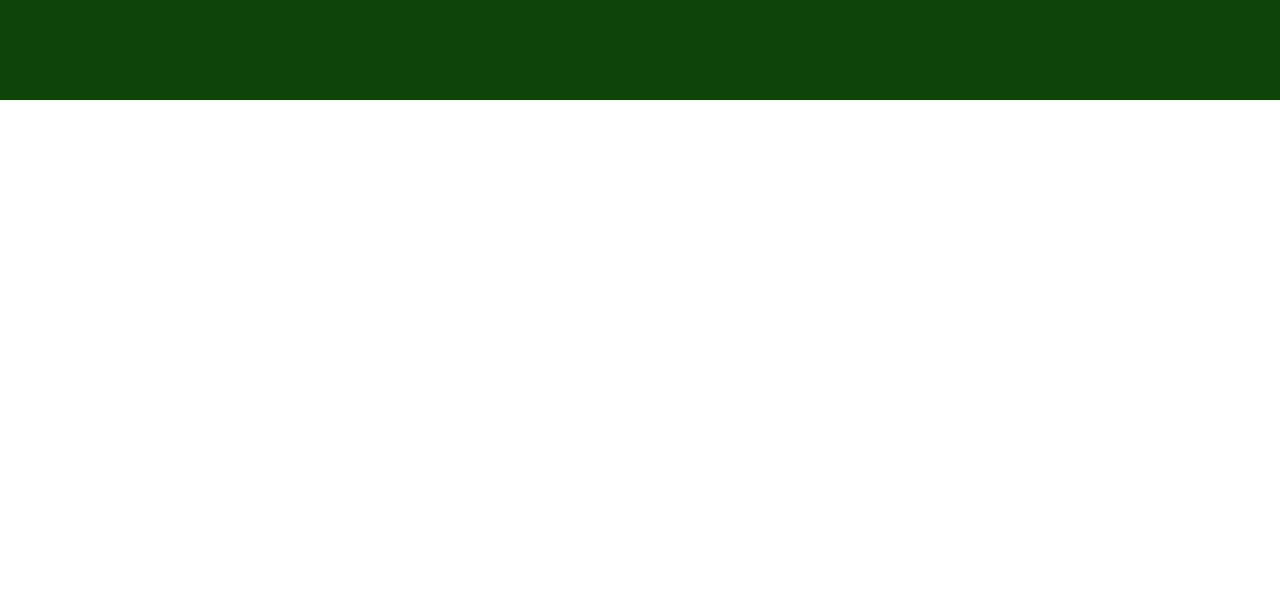
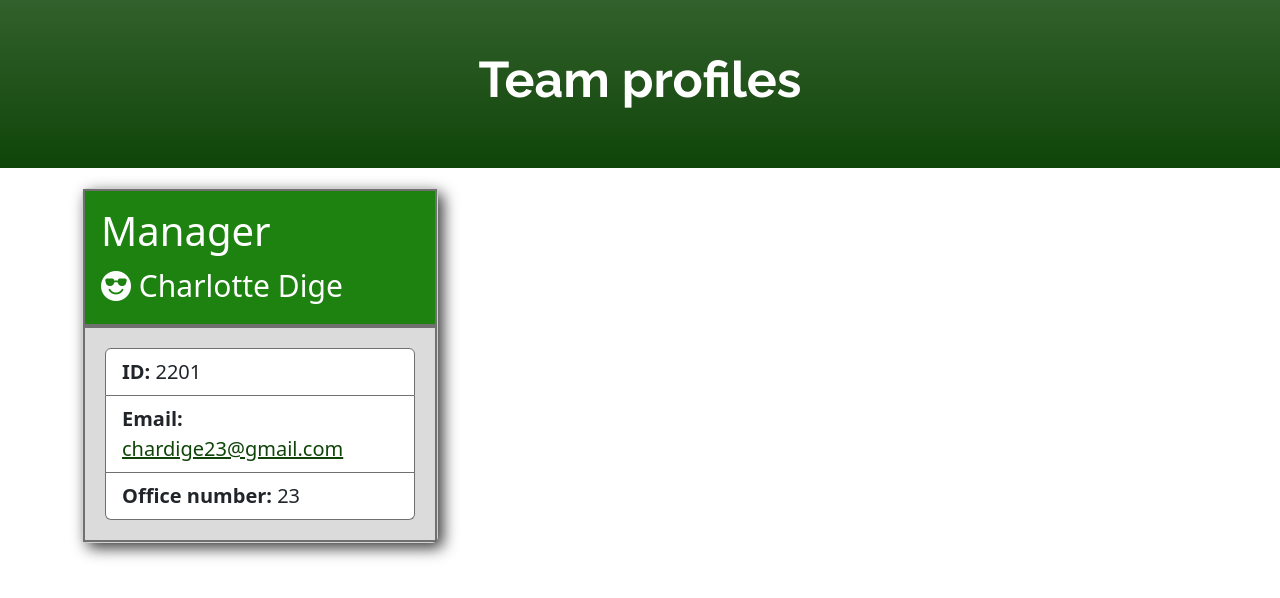
Before and after one commit to CharDige/Team-profile-generator, a website: page src/template.html in a window 1280 px wide. Drawn offline with nearby package versions, Linux system fonts and the light colour scheme.

Commit message:
Adding in cards with styling classes to test ahead of js implementation

```diff
--- a/src/template.html
+++ b/src/template.html
@@ -8,6 +8,8 @@
     <link rel="stylesheet" href="../dist/reset.css">
     <!-- Bootstrap -->
     <link href="https://cdn.jsdelivr.net/npm/bootstrap@5.2.0-beta1/dist/css/bootstrap.min.css" rel="stylesheet" integrity="sha384-0evHe/X+R7YkIZDRvuzKMRqM+OrBnVFBL6DOitfPri4tjfHxaWutUpFmBp4vmVor" crossorigin="anonymous">
+    <!-- Bootstrap Icons -->
+    <link rel="stylesheet" href="https://cdn.jsdelivr.net/npm/bootstrap-icons@1.8.2/font/bootstrap-icons.css">
     <!-- Google fonts -->
     <link rel="preconnect" href="https://fonts.googleapis.com">
     <link rel="preconnect" href="https://fonts.gstatic.com" crossorigin>
@@ -17,16 +19,43 @@
     <title>Team profiles</title>
 </head>
 <body>
-    <header>
-
-
+    <header class="d-flex justify-content-center bg-gradient">
+        <h1 class="text-center">
+            Team profiles
+        </h1>
     </header>
 
     <main>
-
-
-
-
+        <div class="container">
+            <div class="row row-cols-3">
+                <div class="col">
+                    <div class="card">
+                        <div class="card-body">
+                            <h2 class="card-title">
+                                Manager
+                            </h2>
+                            <p class="card-text">
+                                <i class="bi bi-emoji-sunglasses-fill"></i>
+                                Charlotte Dige
+                            </p>
+                        </div>
+                        <div class="detail-styling">
+                            <ul class="list-group">
+                                <li class="list-group-item list-border">
+                                    <span class="text-list">ID:</span> 2201
+                                </li>
+                                <li class="list-group-item list-border">
+                                    <span class="text-list">Email:</span> <a href="mailto:chardige23@gmail.com">chardige23@gmail.com</a>
+                                </li>
+                                <li class="list-group-item list-border">
+                                    <span class="text-list">Office number:</span> 23
+                                </li>
+                            </ul>
+                        </div>
+                    </div>
+                </div>
+            </div>
+        </div>
     </main>
 
     <!-- Bootstrap js links -->
```
